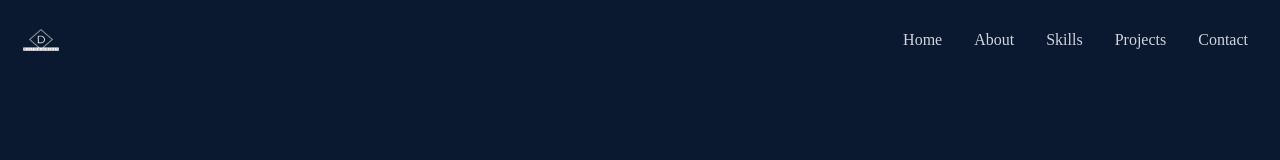
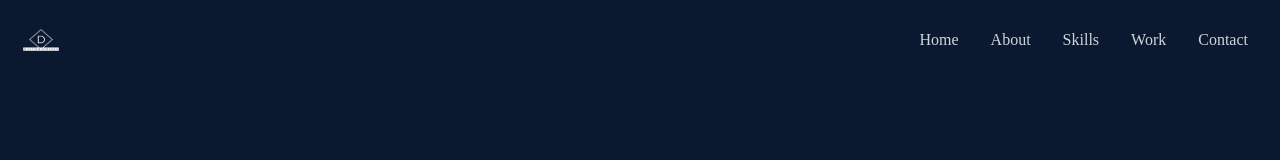
Before and after one commit to BurnsD/REACT-Portfolio, a React (Create React App) app: page / in a window 1280 px wide. Shown: the top 160 px of the page. Built offline with nearby package versions, Linux system fonts and the light colour scheme.

Commit message:
fixed react-scroll/hamburger

```diff
--- a/src/components/Navbar.jsx
+++ b/src/components/Navbar.jsx
@@ -1,11 +1,12 @@
 import React, { useState } from 'react'
 import { FaBars, FaTimes, FaGithub, FaLinkedin } from 'react-icons/fa'
-import {HiOutlineMail} from 'react-icons/hi'
-import {BsFillPersonLinesFill} from 'react-icons/bs'
+import { HiOutlineMail } from 'react-icons/hi'
+import { BsFillPersonLinesFill } from 'react-icons/bs'
 import Logo from '../assets/logo.png'
+import { Link } from 'react-scroll'
 
 export const Navbar = () => {
-    const { nav, setNav } = useState(false)
+    const [nav, setNav] = useState(false)
     const handleClick = () => setNav(!nav)
 
     return (
@@ -16,11 +17,31 @@ export const Navbar = () => {
 
             {/*  NavBar Menu */}
             <ul className='hidden md:flex'>
-                <li>Home</li>
-                <li>About</li>
-                <li>Skills</li>
-                <li>Projects</li>
-                <li>Contact</li>
+                <li>
+                    <Link to="home" smooth={true} duration={500}>
+                        Home
+                    </Link>
+                </li>
+                <li>
+                    <Link to="about" smooth={true} duration={500}>
+                        About
+                    </Link>
+                </li>
+                <li>
+                    <Link to="skills" smooth={true} duration={500}>
+                        Skills
+                    </Link>
+                </li>
+                <li>
+                    <Link to="work" smooth={true} duration={500}>
+                        Work
+                    </Link>
+                </li>
+                <li>
+                    <Link to="contact" smooth={true} duration={500}>
+                        Contact
+                    </Link>
+                </li>
             </ul>
 
             {/* Hamburger */}
@@ -28,14 +49,45 @@ export const Navbar = () => {
                 {!nav ? <FaBars /> : <FaTimes />}
             </div>
 
-            {/* Mobile Menu */}
-            <ul className={!nav ? 'hidden' : 'absolute top-0 left-0 w-full h-screen bg-[#0a192f] flex flex-col justify-center items-center'}>
-                <li className='py-6 text-4xl'>Home</li>
-                <li className='py-6 text-4xl'>About</li>
-                <li className='py-6 text-4xl'>Skills</li>
-                <li className='py-6 text-4xl'>Projects</li>
-                <li className='py-6 text-4xl'>Contact</li>
-            </ul>
+
+      {/* Mobile menu */}
+      <ul
+        className={
+          !nav
+            ? 'hidden'
+            : 'absolute top-0 left-0 w-full h-screen bg-[#0a192f] flex flex-col justify-center items-center'
+        }
+      >
+        <li className='py-6 text-4xl'>
+          <Link onClick={handleClick} to='home' smooth={true} duration={500}>
+            Home
+          </Link>
+        </li>
+        <li className='py-6 text-4xl'>
+          {' '}
+          <Link onClick={handleClick} to='about' smooth={true} duration={500}>
+            About
+          </Link>
+        </li>
+        <li className='py-6 text-4xl'>
+          {' '}
+          <Link onClick={handleClick} to='skills' smooth={true} duration={500}>
+            Skills
+          </Link>
+        </li>
+        <li className='py-6 text-4xl'>
+          {' '}
+          <Link onClick={handleClick} to='work' smooth={true} duration={500}>
+            Work
+          </Link>
+        </li>
+        <li className='py-6 text-4xl'>
+          {' '}
+          <Link onClick={handleClick} to='contact' smooth={true} duration={500}>
+            Contact
+          </Link>
+        </li>
+      </ul>
 
 
             {/* Social Icons */}
@@ -43,25 +95,25 @@ export const Navbar = () => {
                 <ul>
                     <li className='w-[160px] h-[60px] flex justify-between items-center ml-[-100px] hover:ml-[-10px] duration-200 bg-blue-600'>
                         <a className='flex justify-between items-center w-full text-gray-300'
-                         href="/">
+                            href="/">
                             Linkedin <FaLinkedin size={30} />
                         </a>
                     </li>
                     <li className='w-[160px] h-[60px] flex justify-between items-center ml-[-100px] hover:ml-[-10px] duration-200 bg-gray-600'>
                         <a className='flex justify-between items-center w-full text-gray-300'
-                         href="/">
+                            href="/">
                             GitHub <FaGithub size={30} />
                         </a>
                     </li>
                     <li className='w-[160px] h-[60px] flex justify-between items-center ml-[-100px] hover:ml-[-10px] duration-200 bg-[#6fc2b0]'>
                         <a className='flex justify-between items-center w-full text-gray-300'
-                         href="/">
+                            href="/">
                             Resume <HiOutlineMail size={30} />
                         </a>
                     </li>
                     <li className='w-[160px] h-[60px] flex justify-between items-center ml-[-100px] hover:ml-[-10px] duration-200 bg-[#565f69]'>
                         <a className='flex justify-between items-center w-full text-gray-300'
-                         href="/">
+                            href="/">
                             Linkedin <BsFillPersonLinesFill size={30} />
                         </a>
                     </li>
```
Also changed, not shown: package.json (+6 -3 lines), 1 other file (tests, documents, lock files or other folders).
